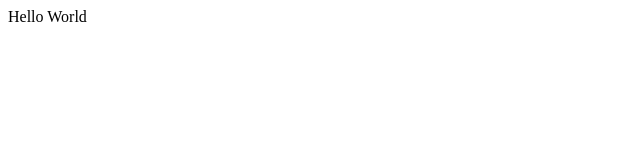
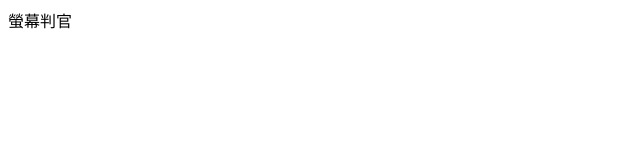
Before and after one commit to elct9620/Behind-the-Screen_MiniJudge, a Vue app: page / in a window 1280 px wide. Shown: the top 160 px of the page, without its empty margins (0-640 px from the left). Built offline with nearby package versions, Linux system fonts and the light colour scheme; the HTML template or start-up script is replaced by a standard one.

Commit message:
Setup basic style

```diff
--- a/source/javascripts/app.vue
+++ b/source/javascripts/app.vue
@@ -1,5 +1,5 @@
 <template>
   <div>
-    Hello World
+    螢幕判官
   </div>
 </template>
--- /dev/null
+++ b/source/stylesheets/_base.scss
@@ -0,0 +1,17 @@
+body {
+  background: $bgColor;
+  color: $fontColor;
+
+  font-family: $fontFamily;
+  font-size: $fontSize;
+}
+
+#footer {
+  position: absolute;
+  right: 0;
+  bottom: $fontSize;
+  bottom: 1rem;
+  left: 0;
+
+  text-align: center;
+}
--- /dev/null
+++ b/source/stylesheets/app.css.scss
@@ -0,0 +1,5 @@
+// Settings
+@import "settings";
+
+// Common
+@import "base";
--- a/source/stylesheets/site.css.scss
+++ /dev/null
@@ -1,24 +0,0 @@
-body {
-  background-color: #fbc547;
-  color: #333;
-  font-family: -apple-system, BlinkMacSystemFont, "Avenir Next", "Avenir",
-    "Segoe UI", "Lucida Grande", "Helvetica Neue", "Helvetica", "Fira Sans",
-    "Roboto", "Noto", "Droid Sans", "Cantarell", "Oxygen", "Ubuntu",
-    "Franklin Gothic Medium", "Century Gothic", "Liberation Sans", sans-serif;
-  padding: 18vh 1rem;
-  text-align: center;
-}
-
-a {
-  color: rgba(#000, 0.7);
-
-  &:focus,
-  &:hover {
-    color: rgba(#000, 0.6);
-  }
-}
-
-.middleman-logo {
-  margin-bottom: 1rem;
-  width: 10rem;
-}
```
Also changed, not shown: source/stylesheets/_settings.scss (added, +11 -0 lines), 2 other files (tests, documents, lock files or other folders).
